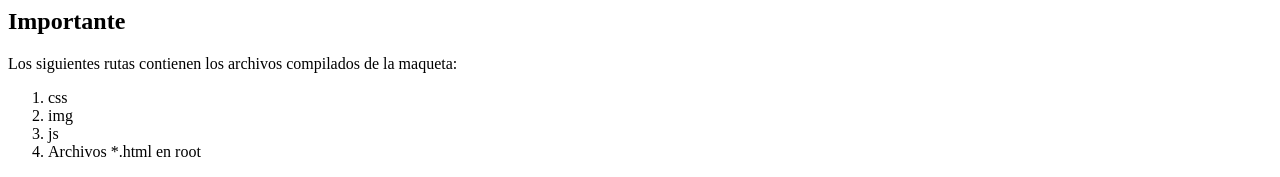
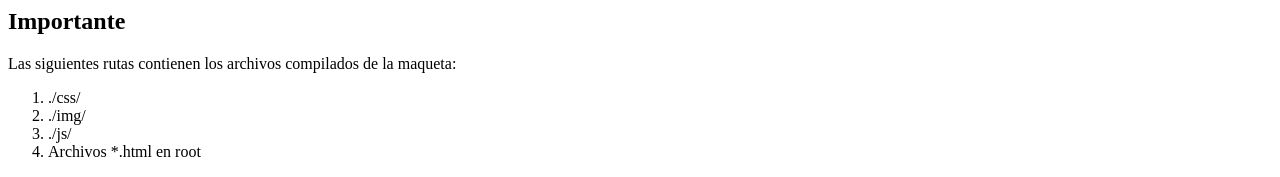
Before and after one commit to kenramirez12/facturacion-maqueta, a plain HTML site: page README.html in a window 1280 px wide. Shown: the top 177 px of the page. Drawn offline with Linux system fonts and the light colour scheme.

Commit message:
Corrección en README

```diff
--- a/README.html
+++ b/README.html
@@ -5,11 +5,11 @@
       </head>
       <body>
         <h2 id="importante">Importante</h2>
-<p>Los siguientes rutas contienen los archivos compilados de la maqueta:</p>
+<p>Las siguientes rutas contienen los archivos compilados de la maqueta:</p>
 <ol>
-<li>css</li>
-<li>img</li>
-<li>js</li>
+<li>./css/</li>
+<li>./img/</li>
+<li>./js/</li>
 <li>Archivos *.html en root</li>
 </ol>
 <p>El resto de archivos son parte de la estructura y requieren de un preprocesador para ser compialdos. Cualquier cambio hecho en alguno de los archivos mencionados en la lista anterior no será efectivo.</p>
```
Also changed, not shown: 1 other file.
